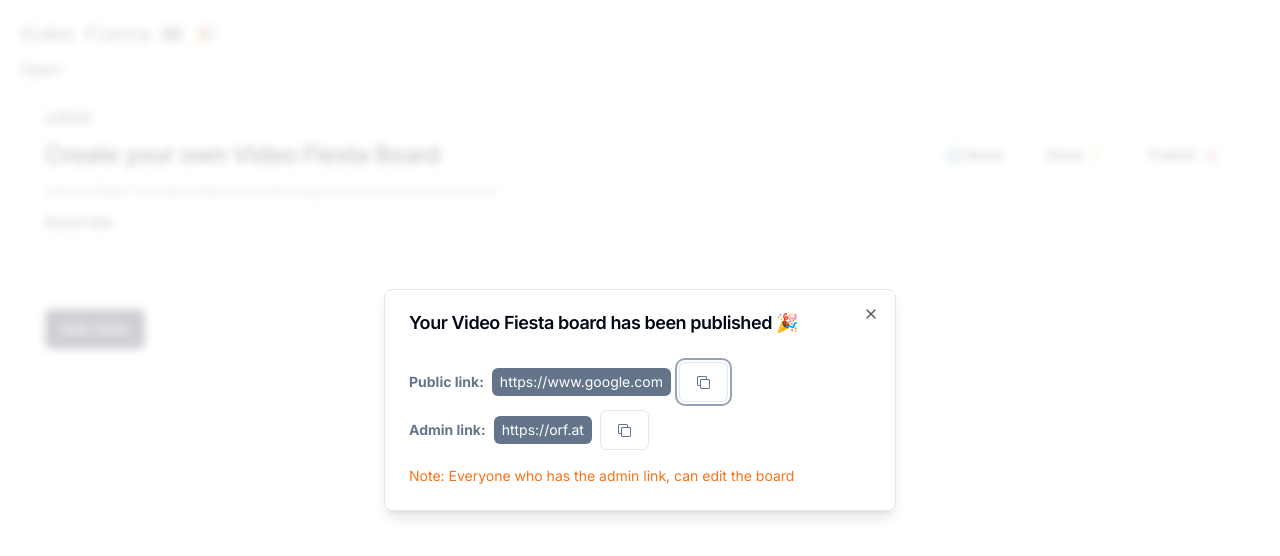
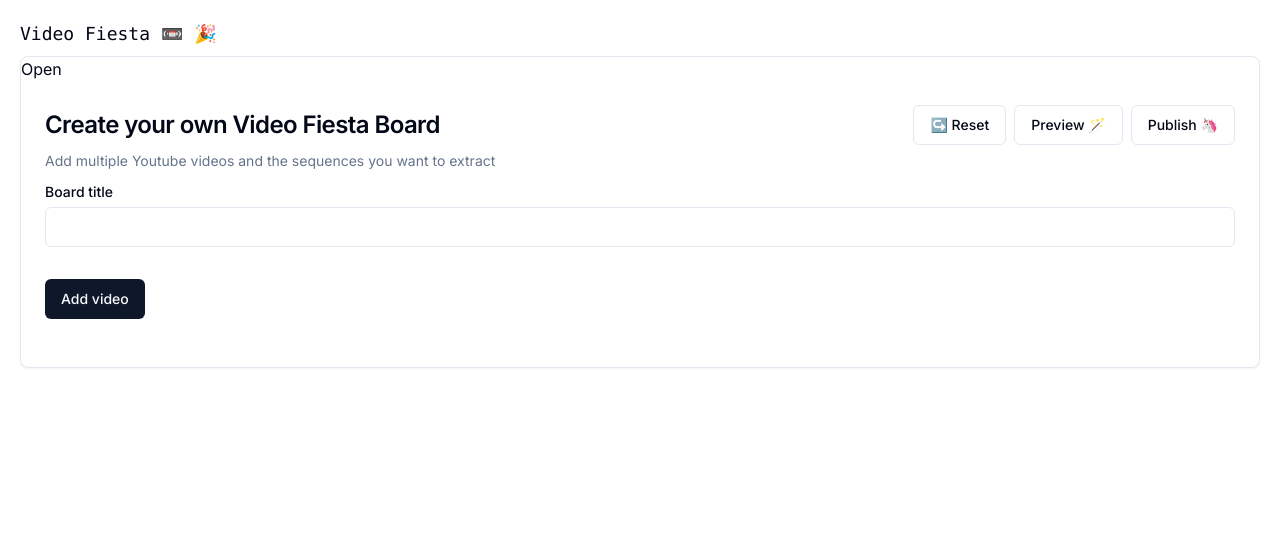
Before and after one commit to davincho/video-fiesta, a Next.js app: page /create in a window 1280 px wide. Shown: the top 556 px of the page. Built offline with nearby package versions, Linux system fonts and the light colour scheme.

Commit message:
chore: prepare server action for storing to kv

```diff
--- a/next.config.js
+++ b/next.config.js
@@ -1,4 +1,8 @@
 /** @type {import('next').NextConfig} */
-const nextConfig = {}
+const nextConfig = {
+  experimental: {
+    serverActions: true,
+  },
+};
 
-module.exports = nextConfig
+module.exports = nextConfig;
--- a/package.json
+++ b/package.json
@@ -23,12 +23,14 @@
     "@types/react-dom": "18.2.6",
     "@vercel/kv": "^0.2.2",
     "autoprefixer": "10.4.14",
+    "canvas-confetti": "^1.6.0",
     "class-variance-authority": "^0.6.0",
     "clsx": "^1.2.1",
     "eslint": "8.43.0",
     "eslint-config-next": "13.4.7",
     "lucide-react": "^0.252.0",
     "lz-string": "^1.5.0",
+    "nanoid": "^4.0.2",
     "next": "13.4.7",
     "postcss": "8.4.24",
     "react": "18.2.0",
@@ -43,6 +45,7 @@
     "zod": "^3.21.4"
   },
   "devDependencies": {
+    "@types/canvas-confetti": "^1.6.0",
     "prettier-plugin-tailwindcss": "^0.3.0",
     "vercel": "^31.0.1"
   }
--- a/src/app/create/Create.tsx
+++ b/src/app/create/Create.tsx
@@ -1,6 +1,8 @@
 "use client";
 
 import { Button } from "@/components/ui/button";
+
+import { saveBoard } from "./actions";
 
 import { zodResolver } from "@hookform/resolvers/zod";
 
@@ -325,7 +327,7 @@ function Videos() {
                           remove(index);
                         }}
                       >
-                        Delete
+                        Delete video
                       </Button>
                     </CardFooter>
                   </Card>
@@ -369,18 +371,15 @@ export default function Create() {
     },
   });
 
-  const {
-    formState: { errors },
-  } = methods;
-
   return (
     <div className="container p-5">
       <Toaster />
+
       <Link href="/" className="block pb-2 font-mono text-lg">
         <Logo />
       </Link>
       <FormProvider {...methods}>
-        <form>
+        <form action={saveBoard}>
           <Persister />
           <Card>
             <Header />
--- a/src/app/create/Header.tsx
+++ b/src/app/create/Header.tsx
@@ -1,5 +1,8 @@
 "use client";
 
+import confetti from "canvas-confetti";
+
+import { experimental_useFormStatus as useFormStatus } from "react-dom";
 import { Button } from "@/components/ui/button";
 
 import { CardDescription, CardHeader, CardTitle } from "@/components/ui/card";
@@ -30,10 +33,24 @@ export default function Header() {
     name: "title",
   });
 
+  const { pending } = useFormStatus();
+
+  console.log("pending", pending);
+
   return (
     <>
-      <Dialog open>
-        <DialogTrigger>Open</DialogTrigger>
+      <Dialog>
+        <DialogTrigger
+          onClick={() => {
+            confetti({
+              particleCount: 100,
+              spread: 70,
+              origin: { y: 0.6 },
+            });
+          }}
+        >
+          Open
+        </DialogTrigger>
         <DialogContent>
           <DialogHeader>
             <DialogTitle>
@@ -55,7 +72,6 @@ export default function Header() {
         </DialogContent>
       </Dialog>
       <CardHeader>
-        <div className="sticky top-0 z-50">sdfdsf</div>
         <div className="flex items-center justify-between">
           <CardTitle>
             {field.value && field.value !== ""
@@ -75,11 +91,11 @@ export default function Header() {
                 ↪️ Reset
               </Button>
               <Button variant="outline" asChild>
-                <a href={`/?${searchParams.toString()}`}>Share 🪄</a>
+                <a href={`/preview?${searchParams.toString()}`}>Preview 🪄</a>
               </Button>
 
-              <Button variant="outline" asChild>
-                <a href={`/?${searchParams.toString()}`}>Publish 🦄</a>
+              <Button variant="outline" type="submit" disabled={pending}>
+                Publish 🦄
               </Button>
             </div>
           </div>
--- /dev/null
+++ b/src/app/create/actions.ts
@@ -0,0 +1,7 @@
+"use server";
+
+import { nanoid } from "nanoid";
+
+export const saveBoard = async (data: FormData) => {
+  console.log("data", Object.fromEntries(data.entries()), nanoid());
+};
--- /dev/null
+++ b/src/app/preview/page.tsx
@@ -0,0 +1,22 @@
+import { decode } from "@/lib/url";
+
+import Player from "./../../components/Player";
+import { Button } from "@/components/ui/button";
+
+export default function Preview({
+  searchParams,
+}: {
+  searchParams: { board: string };
+}) {
+  const decodedBoard = decode(searchParams.board);
+
+  return (
+    <div className="p-2">
+      <Button variant="outline" asChild className="m-2">
+        <a href={`/create?board=${searchParams.board}`}>👈🏻 Back to editing</a>
+      </Button>
+
+      <Player board={decodedBoard} />
+    </div>
+  );
+}
```
Also changed, not shown: 1 other file (tests, documents, lock files or other folders).
